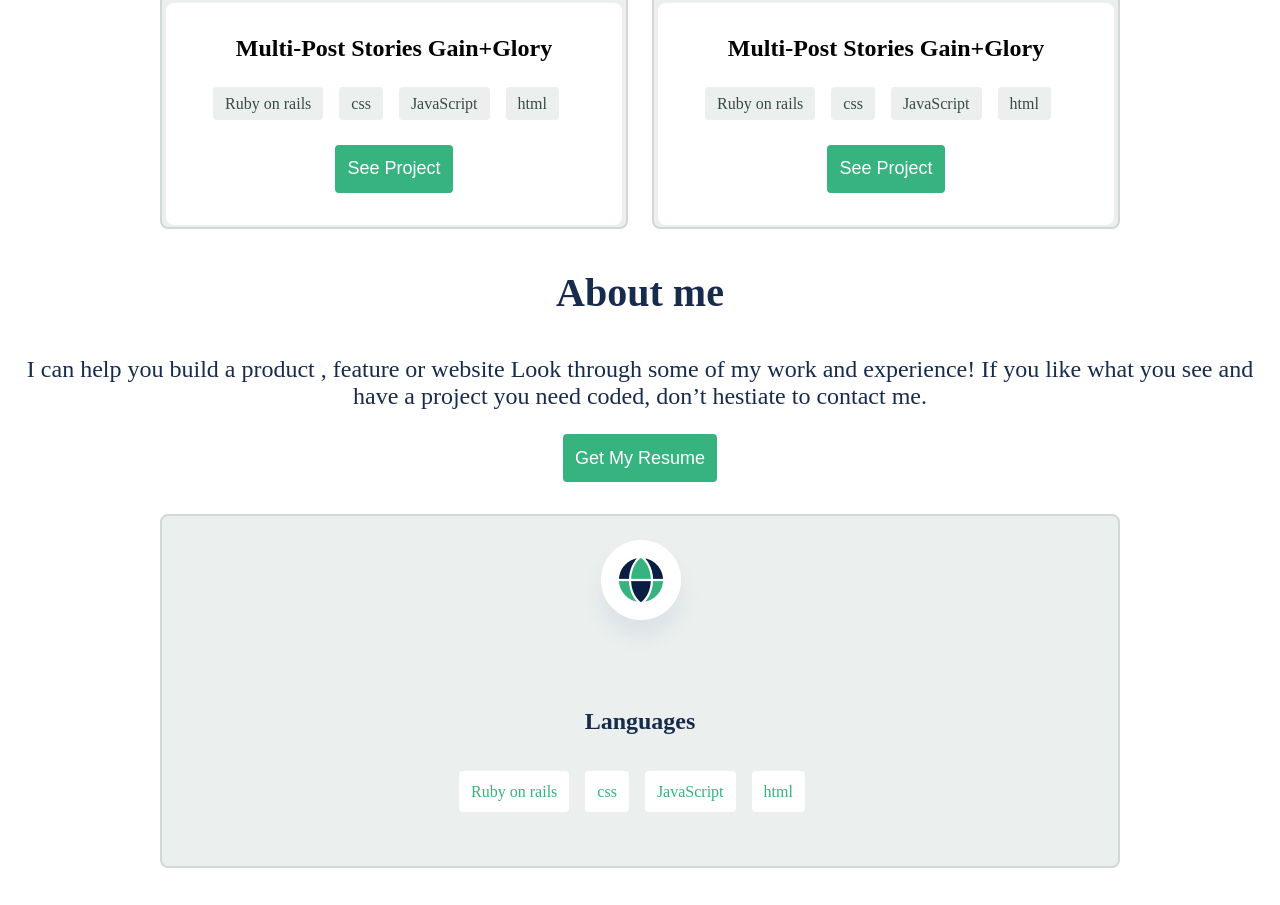
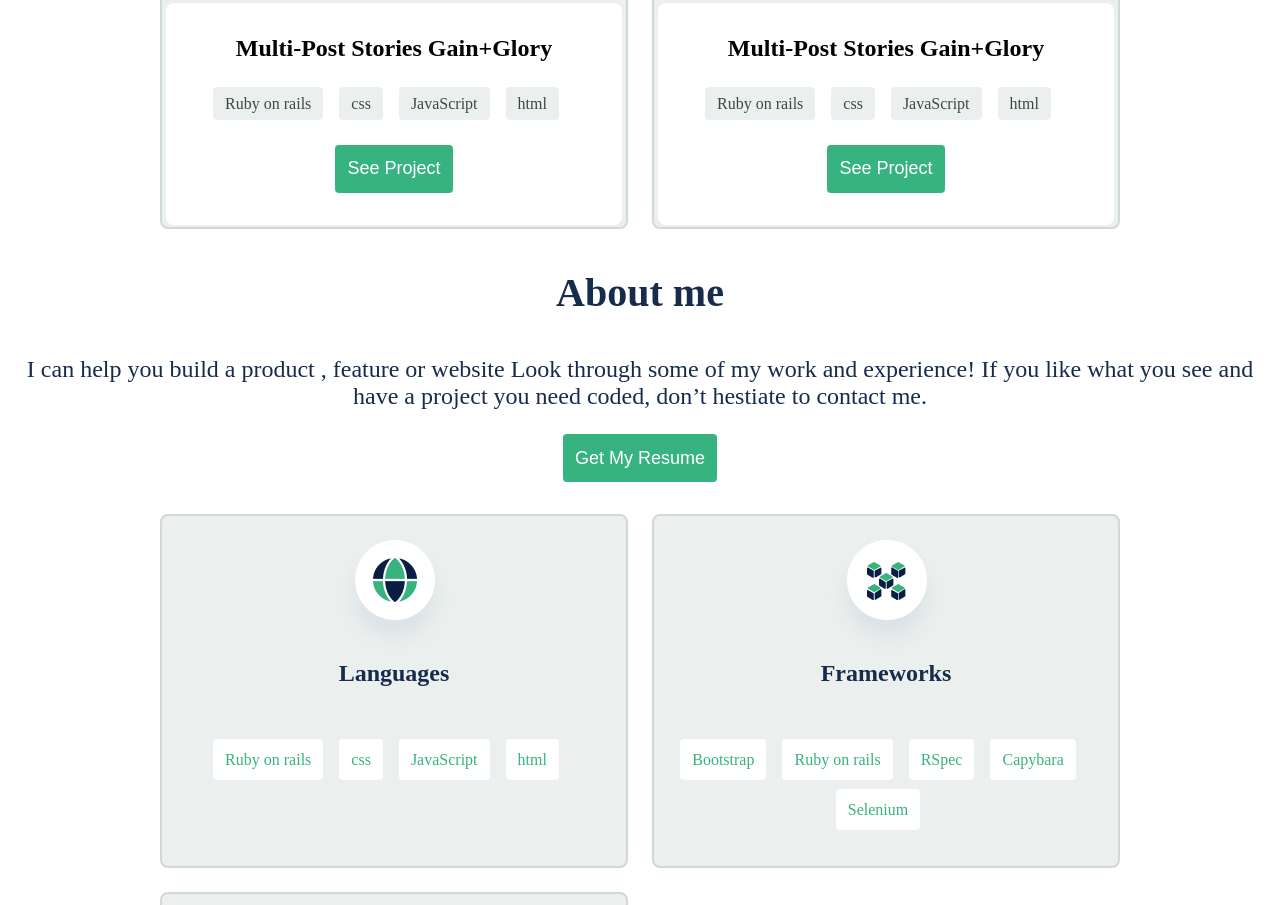
Before and after one commit to khitermedachraf/portfolio2.0, a website: page index.html in a window 1280 px wide. Shown: the part 1895-2800 px from the top of the page. Drawn offline with Linux system fonts and the light colour scheme.

Commit message:
Fix bug ul li padding of skill-placeholder

```diff
--- a/index.html
+++ b/index.html
@@ -157,11 +157,37 @@
             <img src="img/Icons/skill1.png" alt="skill" />
             <div class="title-and-tags">
               <h3 class="dark-blue">Languages</h3>
-              <ul class="flex-div skill-tags">
+              <ul class="flex-row-skills skill-tags">
                 <li><a href="#">Ruby on rails</a></li>
                 <li><a href="#">css</a></li>
                 <li><a href="#">JavaScript</a></li>
                 <li><a href="#">html</a></li>
+              </ul>
+            </div>
+          </div>
+          <div class="skill-placeholder">
+            <img src="img/Icons/skill2.png" alt="skill" />
+            <div class="title-and-tags">
+              <h3 class="dark-blue">Frameworks</h3>
+              <ul class="flex-row-skills skill-tags">
+                <li><a href="#">Bootstrap</a></li>
+                <li><a href="#">Ruby on rails</a></li>
+                <li><a href="#">RSpec</a></li>
+                <li><a href="#">Capybara</a></li>
+                <li><a href="#">Selenium</a></li>
+              </ul>
+            </div>
+          </div>
+          <div class="skill-placeholder">
+            <img src="img/Icons/skill3.png" alt="skill" />
+            <div class="title-and-tags">
+              <h3 class="dark-blue">Skills</h3>
+              <ul class="flex-row-skills skill-tags">
+                <li><a href="#">Codekit</a></li>
+                <li><a href="#">Git & GitHub</a></li>
+                <li><a href="#">Codepen</a></li>
+                <li><a href="#">Gitlab</a></li>
+                <li><a href="#">Terminal</a></li>
               </ul>
             </div>
           </div>
--- a/style.css
+++ b/style.css
@@ -21,6 +21,7 @@ header {
 .flex-div {
   display: flex;
   flex-direction: row;
+  flex-wrap: wrap;
   align-items: center;
   justify-content: space-between;
 }
@@ -209,7 +210,6 @@ p {
 
 .title-and-tags h3 {
   text-align: center;
-  padding: 2em;
   font-size: x-large;
 }
 
@@ -217,9 +217,21 @@ p {
   text-decoration: none;
   font-size: medium;
   color: #36b37e;
-  padding:12px;
+  padding: 12px;
 
   /* Theme 2 / Neutral 10 */
   background: #fff;
   border-radius: 4px;
 }
+
+.flex-row-skills {
+  display: flex;
+  flex-direction: row;
+  flex-wrap: wrap;
+  align-items: center;
+  justify-content: center;
+}
+.skill-tags,
+.skill-tags li {
+  margin-top: 2em;
+}
```
